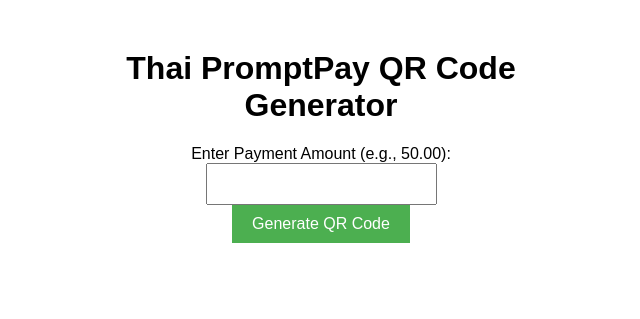
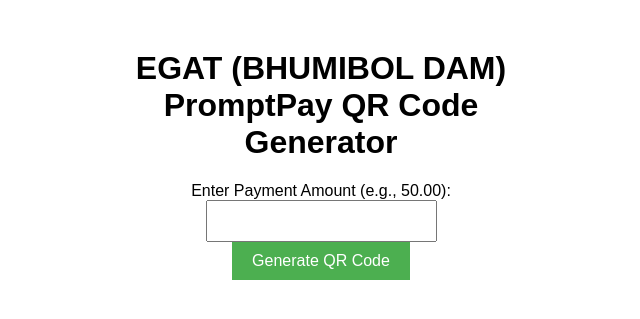
Before and after one commit to chom045/promptpay-qr-generator, a Flask app: page / in a window 1280 px wide. Shown: the top 319 px of the page, without its empty margins (319-959 px from the left). Run offline with Flask 3, Linux system fonts and the light colour scheme.

Commit message:
Update index.html

```diff
--- a/templates/index.html
+++ b/templates/index.html
@@ -43,7 +43,7 @@
 </head>
 <body>
     <div class="container">
-        <h1>Thai PromptPay QR Code Generator</h1>
+        <h1>EGAT (BHUMIBOL DAM) PromptPay QR Code Generator</h1>
         <form method="POST">
             <label for="amount">Enter Payment Amount (e.g., 50.00):</label><br>
             <input type="number" step="0.01" name="amount" id="amount" required>
```
